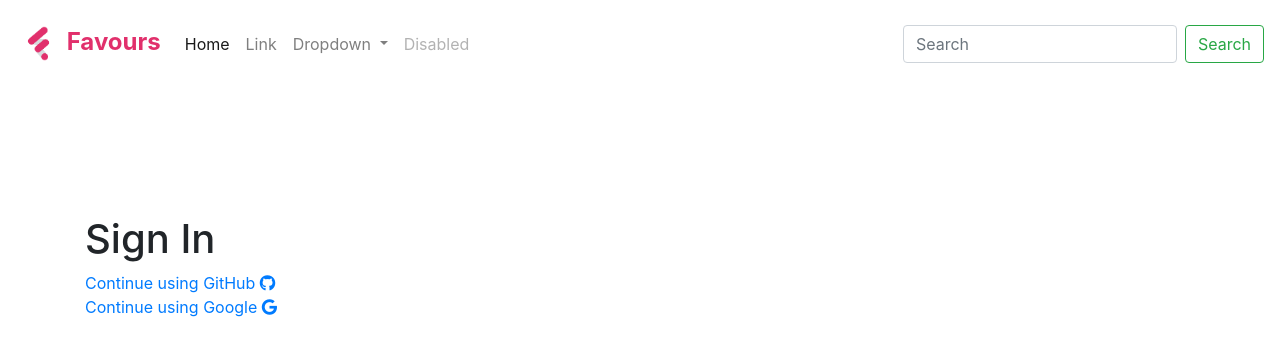
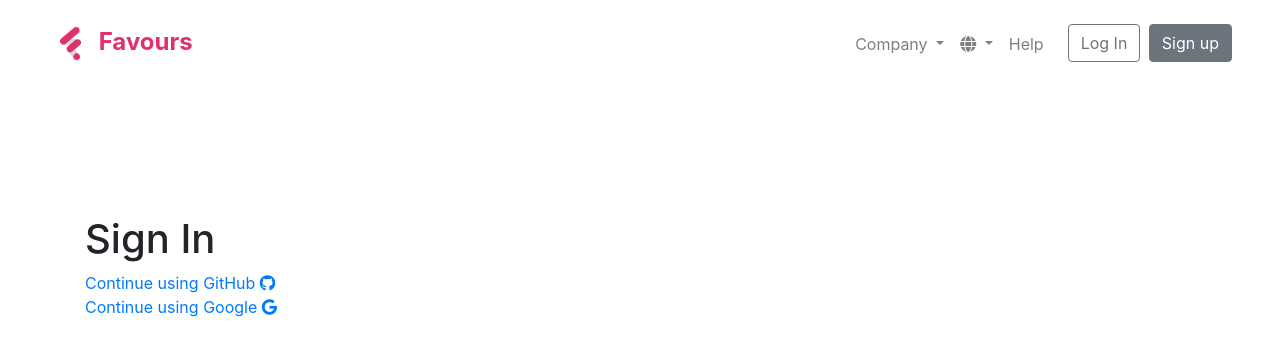
Before and after one commit to BrianRuizy/favours, a Django app: page / in a window 1280 px wide. Shown: the top 356 px of the page. Run offline with Django 3.2, Linux system fonts and the light colour scheme; some libraries are stand-ins or nearby versions.

Commit message:
update navbar

```diff
--- a/favours/templates/home.html
+++ b/favours/templates/home.html
@@ -5,8 +5,8 @@
 {% block title %}Home{% endblock title %}
 
 {% block content %}
+    {% include "includes/navbar.html" %}
     {% if user.is_authenticated %}
-    {% include "includes/navbar.html" %}
         <div class="section ">
             <div class="container ">
                 <h1>Account</h1>
@@ -14,11 +14,7 @@
                 <a href="{% url 'account_logout' %}"><i class="fas fa-sign-out-alt"></i>&nbsp;Logout</a>
             </div>
         </div>
-
-
     {% else %}
-    {% include "includes/navbar.html" %}
-
         <div class="section">
             <div class="container">
                 <h1>Sign In</h1>
@@ -28,6 +24,5 @@
             </div>
         </div>
 
-
     {% endif %}
 {% endblock content %}
--- a/favours/templates/includes/navbar.html
+++ b/favours/templates/includes/navbar.html
@@ -1,6 +1,6 @@
 <!-- navbar.html -->
 {% load static %}
-<nav class="navbar sticky-top navbar-expand-md navbar-light py-3">
+<nav class="navbar sticky-top navbar-expand-md navbar-light py-3 px-5">
     <a class="navbar-brand" href="/">
         <img src="{% static 'assets/favours_light.png' %}" width="45" height="45" class="d-inline-block align-middle" alt="logo_light">
         Favours
@@ -11,32 +11,40 @@
     </button>
 
     <div class="collapse navbar-collapse" id="navbarSupportedContent">
-        <ul class="navbar-nav mr-auto">
-            <li class="nav-item active">
-                <a class="nav-link" href="#">Home <span class="sr-only">(current)</span></a>
+        <ul class="navbar-nav ml-auto">
+            <li class="nav-item dropdown">
+                <a class="nav-link dropdown-toggle" href="#" id="navbarDropdown" role="button" data-toggle="dropdown"
+                    aria-haspopup="true" aria-expanded="false">Company
+                </a>
+                <div class="dropdown-menu" aria-labelledby="navbarDropdown">
+                    <a class="dropdown-item" href="#">About us</a>
+                    <a class="dropdown-item" href="#">How Favours works</a>
+                    <a class="dropdown-item" href="#">Open-source</a>
+                </div>
             </li>
-            <li class="nav-item">
-                <a class="nav-link" href="#">Link</a>
-            </li>
+
             <li class="nav-item dropdown">
                 <a class="nav-link dropdown-toggle" href="#" id="navbarDropdown" role="button" data-toggle="dropdown"
                     aria-haspopup="true" aria-expanded="false">
-                    Dropdown
+                    <i class="fas fa-globe"></i>
                 </a>
                 <div class="dropdown-menu" aria-labelledby="navbarDropdown">
-                    <a class="dropdown-item" href="#">Action</a>
-                    <a class="dropdown-item" href="#">Another action</a>
+                    <a class="dropdown-item" href="#">English (us)</a>
+                    <a class="dropdown-item" href="#">Spanish (es)</a>
+                    <a class="dropdown-item" href="#">Polish (pl)</a>
                     <div class="dropdown-divider"></div>
-                    <a class="dropdown-item" href="#">Something else here</a>
+                    <a class="dropdown-item" href="#">More?</a>
                 </div>
             </li>
+
+            <li class="nav-item mr-3">
+                <a class="nav-link" href="#">Help</a>
+            </li>
+
             <li class="nav-item">
-                <a class="nav-link disabled" href="#">Disabled</a>
+                <button class="btn btn-outline-secondary my-2 my-sm-0 mr-1" type="submit">Log In</button>
+                <button class="btn btn-secondary my-2 my-sm-0" type="submit">Sign up</button>
             </li>
         </ul>
-        <form class="form-inline my-2 my-lg-0">
-            <input class="form-control mr-sm-2" type="search" placeholder="Search" aria-label="Search">
-            <button class="btn btn-outline-success my-2 my-sm-0" type="submit">Search</button>
-        </form>
     </div>
 </nav>
```
